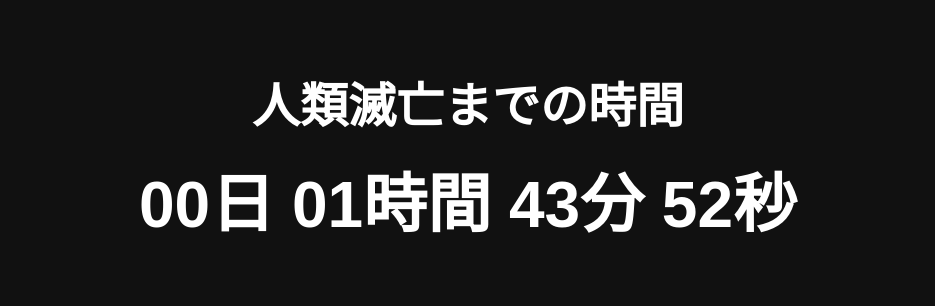
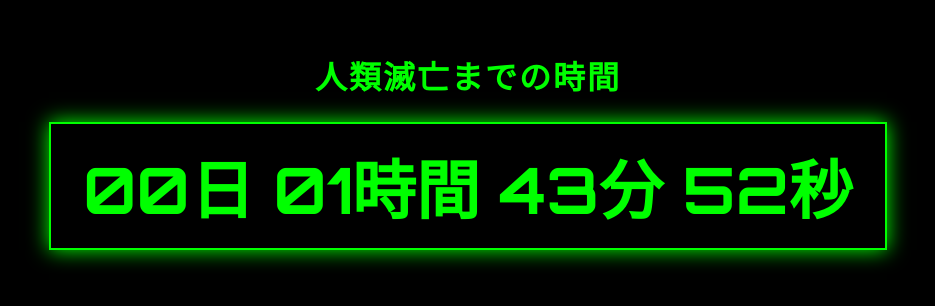
Before and after one commit to Ant2357/countdown-to-extinction, a plain HTML site: page docs/index.html in a window 1280 px wide. Shown: the part 260-566 px from the top of the page, without its empty margins (172-1107 px from the left). Drawn offline with Linux system fonts and the light colour scheme.

Commit message:
fix: 時計のレイアウト変更

```diff
--- a/docs/style.css
+++ b/docs/style.css
@@ -1,13 +1,15 @@
+@import url('https://fonts.googleapis.com/css2?family=Orbitron:wght@700&display=swap');
+
 html, body {
   margin: 0;
   padding: 0;
   height: 100%;
-  font-family: sans-serif;
+  font-family: 'Orbitron', sans-serif;
+  background-color: black;
+  color: #00FF00;
   display: flex;
   justify-content: center;
   align-items: center;
-  background-color: #111;
-  color: #fff;
 }
 
 .container {
@@ -16,18 +18,24 @@ html, body {
 }
 
 .title {
-  font-size: 2rem;
-  margin-bottom: 1rem;
+  font-size: 1.5rem;
+  margin-bottom: 1.5rem;
+  letter-spacing: 2px;
 }
 
 #countdown {
-  font-size: 2.5rem;
+  font-size: 3rem;
   font-weight: bold;
+  background-color: #000;
+  padding: 1rem 2rem;
+  border: 2px solid #00FF00;
+  display: inline-block;
+  box-shadow: 0 0 20px #00FF00;
 }
 
 @media (min-width: 600px) {
   .title {
-    font-size: 3rem;
+    font-size: 2rem;
   }
   #countdown {
     font-size: 4rem;
```
